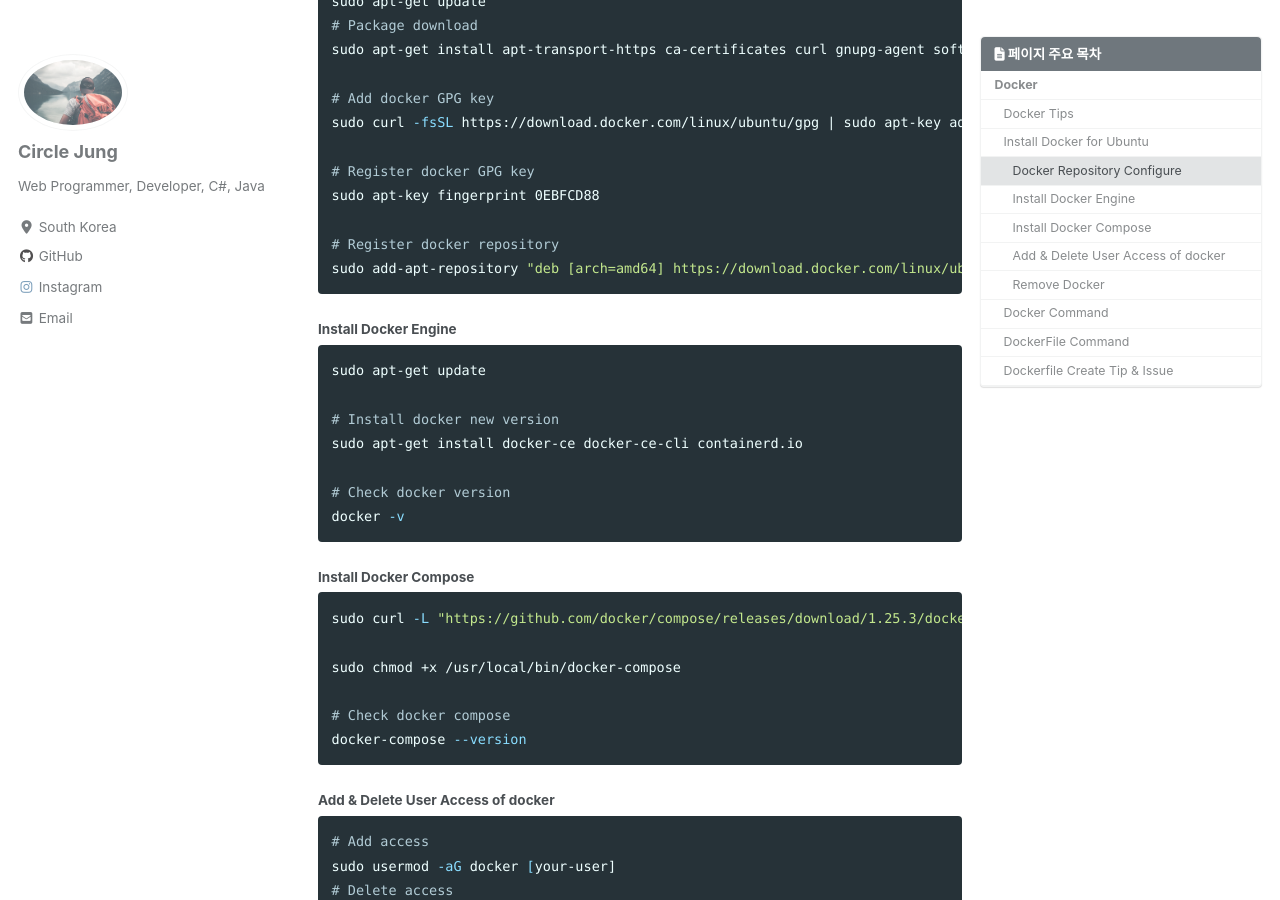
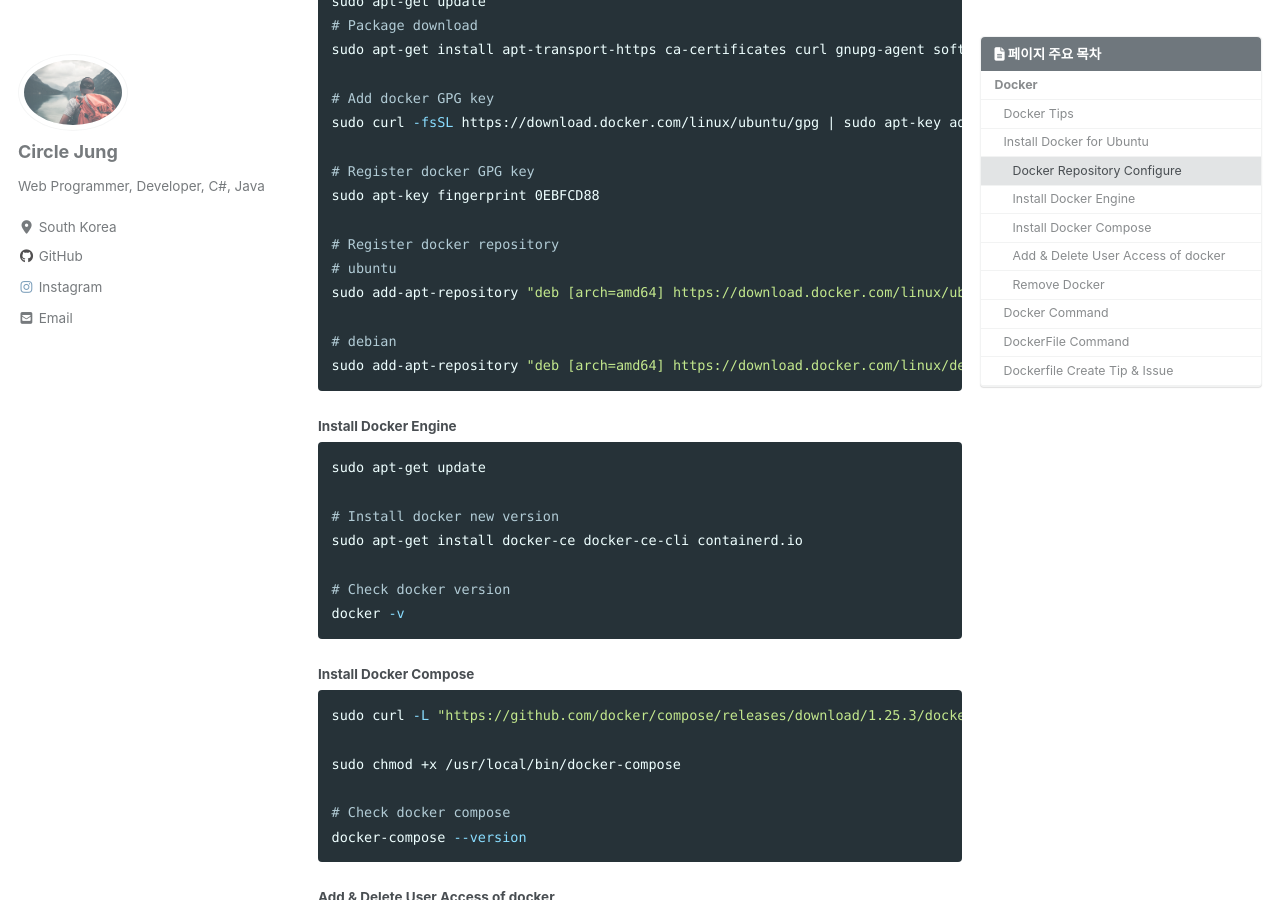
Before and after one commit to jwh0124/jwh0124.github.io, a Jekyll site: the page built from _posts/2020-11-18-docker.md, in a window 1280 px wide and 900 px high, scrolled down 538 px. Built offline with Jekyll 4.4.1, drawn with Linux system fonts in a browser that asks for light colours; cached includes are drawn as plain includes; nearby versions of some CDN libraries; comment, search, counter and statistics services are not loaded.

Commit message:
add repository by debian

````diff
--- a/_posts/2020-11-18-docker.md
+++ b/_posts/2020-11-18-docker.md
@@ -37,7 +37,11 @@ sudo curl -fsSL https://download.docker.com/linux/ubuntu/gpg | sudo apt-key add
 sudo apt-key fingerprint 0EBFCD88
 
 # Register docker repository
+# ubuntu
 sudo add-apt-repository "deb [arch=amd64] https://download.docker.com/linux/ubuntu $(lsb_release -cs) stable"
+
+# debian
+sudo add-apt-repository "deb [arch=amd64] https://download.docker.com/linux/debian $(lsb_release -cs) stable"
 ```
 
 #### Install Docker Engine ####
````
